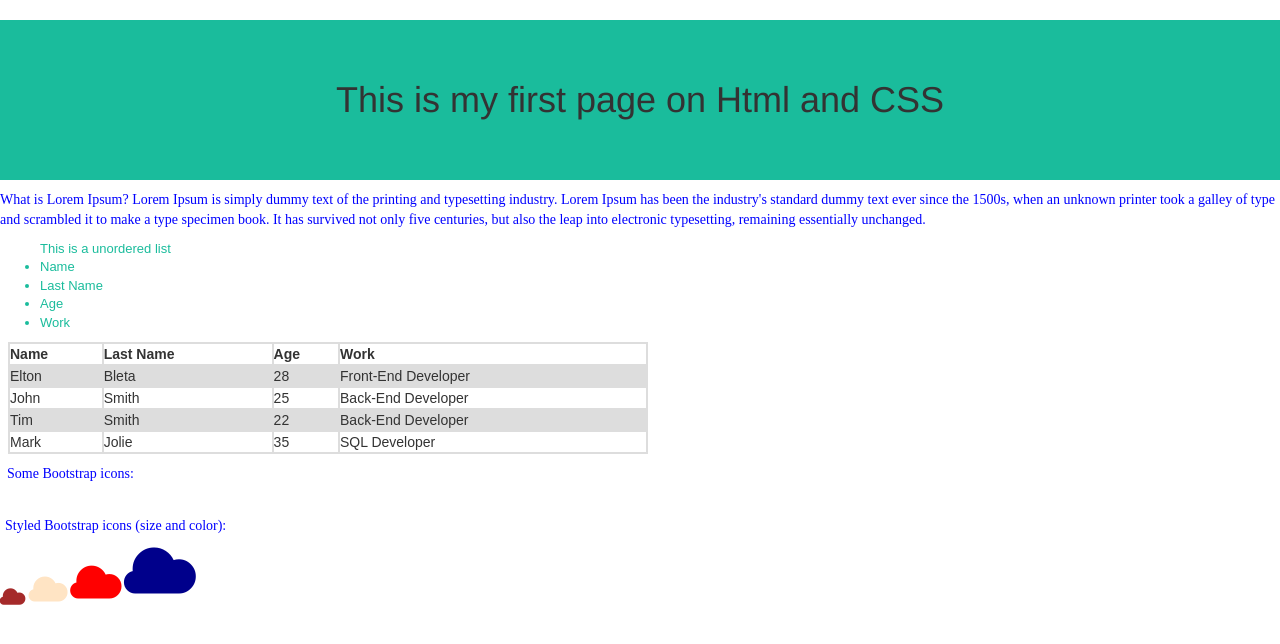
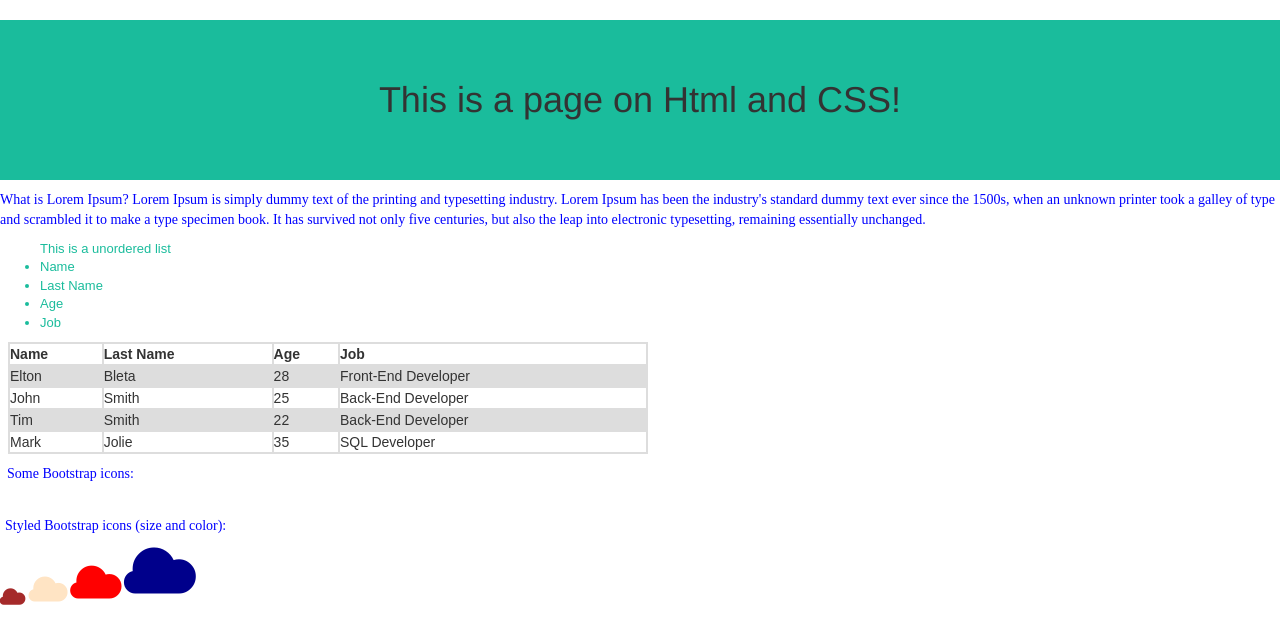
Before and after one commit to Tonii1993/basic-html, a plain HTML site: page index.html in a window 1280 px wide. Drawn offline with nearby package versions, Linux system fonts and the light colour scheme.

Commit message:
update index.html

```diff
--- a/index.html
+++ b/index.html
@@ -6,10 +6,10 @@
     <meta name="viewport" content="width=device-width, initial-scale=1.0">
     <link rel="stylesheet" href="style.css">
     <link rel="stylesheet" href="https://maxcdn.bootstrapcdn.com/bootstrap/3.3.7/css/bootstrap.min.css">
-    <title>Toni's page</title>
+    <title>Tony's Page</title>
 </head>
 <body>
-<h1> This is my first page on Html and CSS</h1>
+<h1> This is a page on Html and CSS!</h1>
 <p> What is Lorem Ipsum?
 
     Lorem Ipsum is simply dummy text of the printing and
@@ -24,14 +24,14 @@
     <li>Name</li>
     <li>Last Name</li>
     <li>Age</li>
-    <li>Work</li>
+    <li>Job</li>
 </ul>
 <table>
     <tr>
         <th>Name</th>
         <th>Last Name</th>
         <th>Age</th>
-        <th>Work</th>
+        <th>Job</th>
     </tr>
     <tr>
         <td> Elton </td>
```
